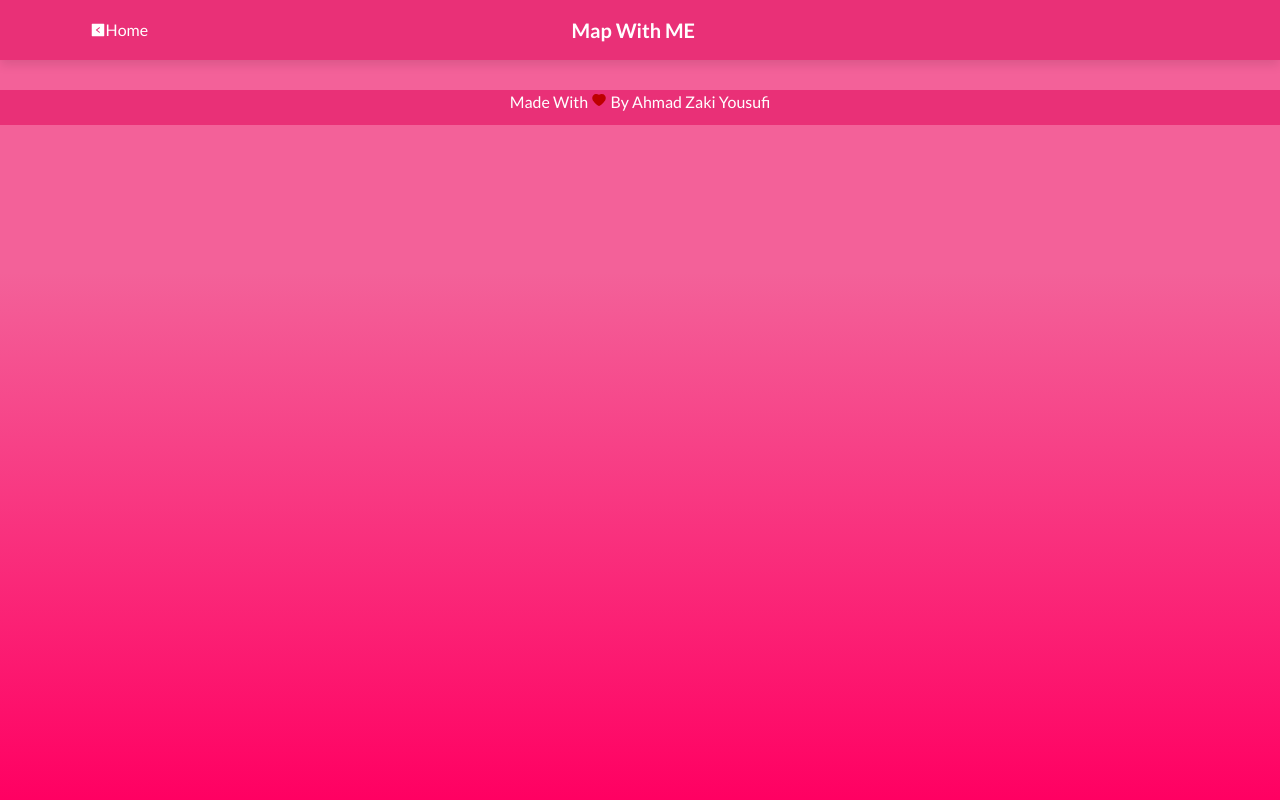
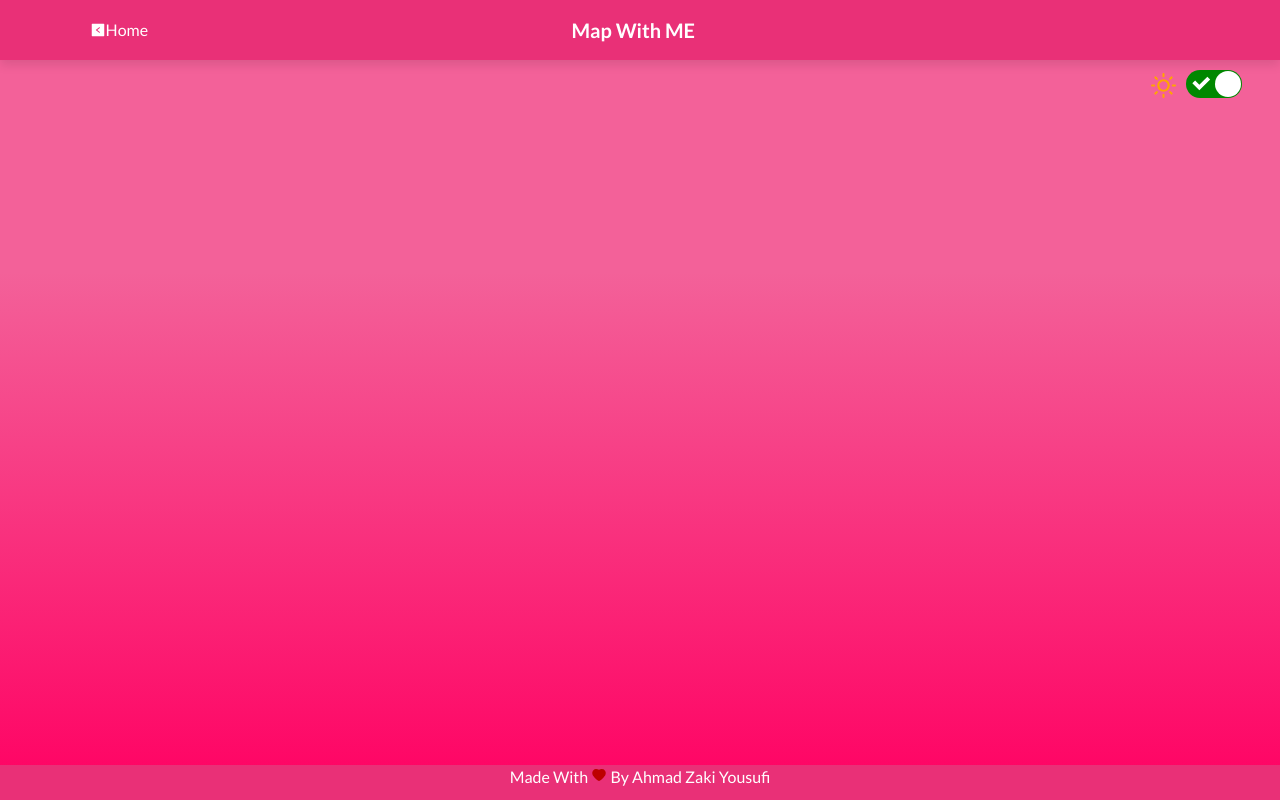
Before and after one commit to zakiyousufi/Map-with-Me, a React (Create React App) app: page /1/1 in a window 1280 px wide. Built offline with nearby package versions, Linux system fonts and the light colour scheme.

Commit message:
Add some style to footer and switch theme btn

```diff
--- a/src/App.css
+++ b/src/App.css
@@ -49,7 +49,7 @@ section {
 
 .switch {
   position: absolute;
-  top: 95px;
+  top: 70px;
   right: 38px;
 }
 
--- a/src/styles/navbar.scss
+++ b/src/styles/navbar.scss
@@ -37,7 +37,7 @@
 }
 
 .footer {
-  position: relative;
+  position: fixed;
   right: 0;
   left: 0;
   bottom: 0;
```
